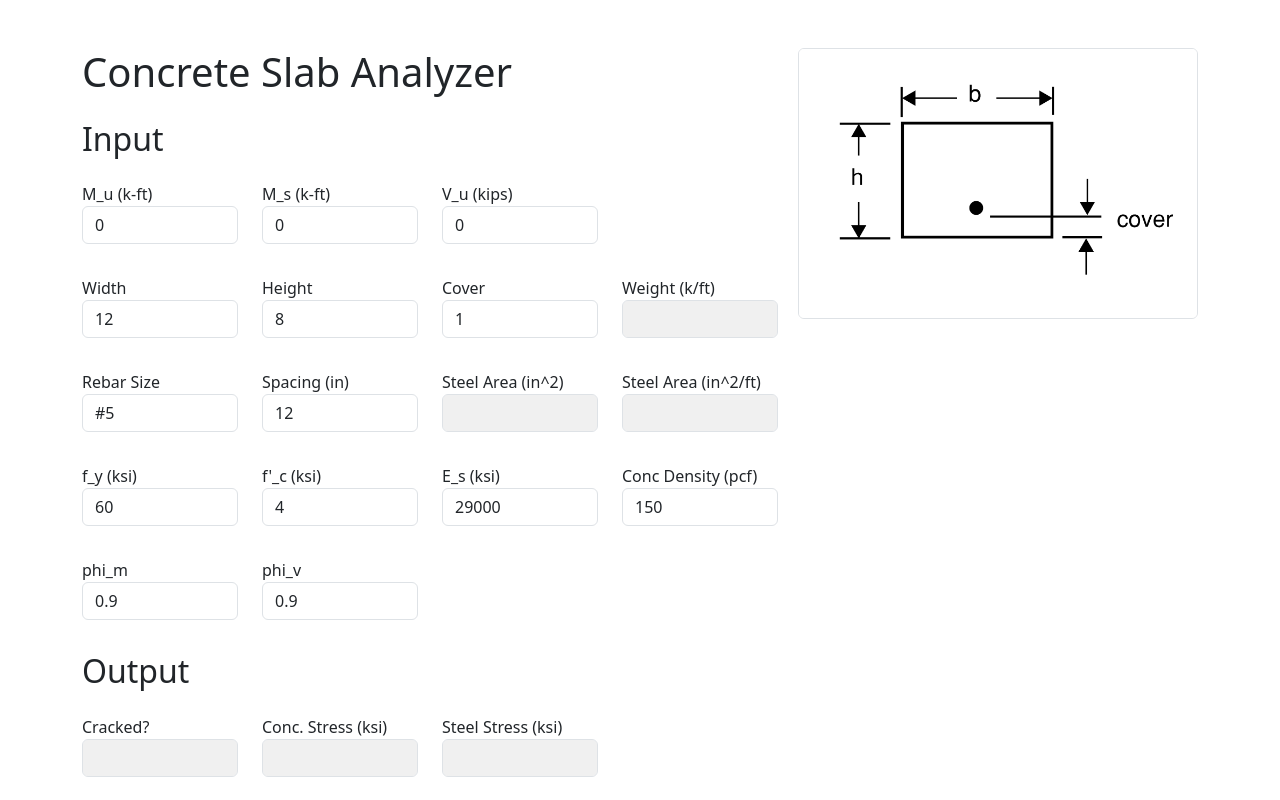
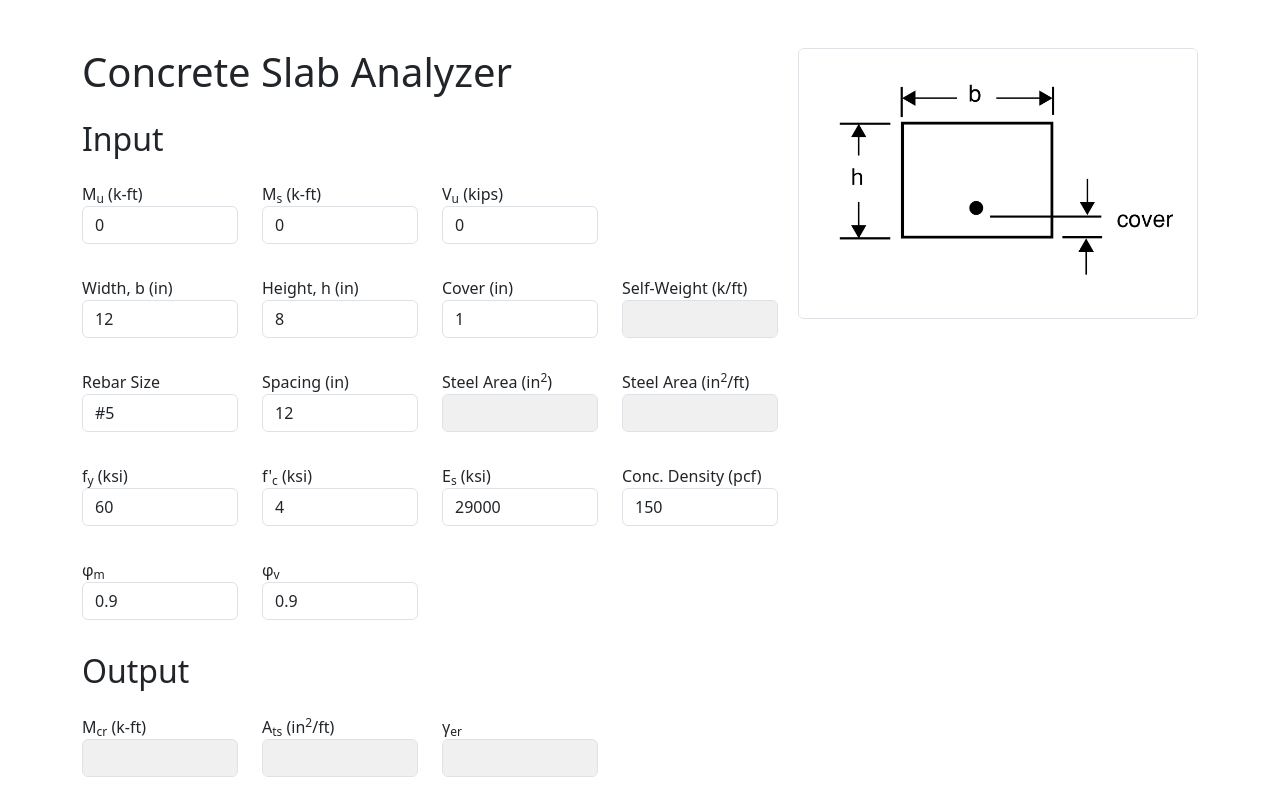
Before and after one commit to kevscon/concrete-beam-frontend, a React (Vite) app: page / in a window 1280 px wide. Shown: the top 800 px of the page. Built offline with nearby package versions, Linux system fonts and the light colour scheme; no server answers.

Commit message:
backend updates

```diff
--- a/src/App.jsx
+++ b/src/App.jsx
@@ -27,6 +27,10 @@ const App = () => {
   const [areaSteel, setAreaSteel] = useState('');
   const [areaSteelPerFt, setAreaSteelPerFt] = useState('');
 
+  const [M_cr, setM_cr] = useState('');
+  const [Ats, setAts] = useState('');
+  const [gamma_er, setgamma_er] = useState('');
+
   const [cracked, setCracked] =  useState('');
   const [fConc, setfConc] =  useState('');
   const [fSteel, setfSteel] =  useState('');
@@ -45,6 +49,7 @@ const App = () => {
           concDensity: materialInput.concDensity,
         });
         setWeight(response.data.weight);
+        setM_cr(response.data.M_cr)
       } catch (error) {
         console.error('Error calculating weight:', error);
       }
@@ -173,7 +178,7 @@ const App = () => {
         {/* Load Input */}
         <div className="row mb-3 align-items-end">
           <div className="col-md-3 mb-3">
-            <label htmlFor="M_u">M_u (k-ft)</label>
+            <label htmlFor="M_u">M<sub>u</sub> (k-ft)</label>
             <input
               type="number"
               id="M_u"
@@ -183,7 +188,7 @@ const App = () => {
             />
           </div>
           <div className="col-md-3 mb-3">
-            <label htmlFor="M_s">M_s (k-ft)</label>
+            <label htmlFor="M_s">M<sub>s</sub> (k-ft)</label>
             <input
               type="number"
               id="M_s"
@@ -193,7 +198,7 @@ const App = () => {
             />
           </div>
           <div className="col-md-3 mb-3">
-            <label htmlFor="V_u">V_u (kips)</label>
+            <label htmlFor="V_u">V<sub>u</sub> (kips)</label>
             <input
               type="number"
               id="V_u"
@@ -206,20 +211,38 @@ const App = () => {
 
         {/* Section Input Group with Weight Output */}
         <div className="row mb-3 align-items-end">
-          {['width', 'height', 'cover'].map((key) => (
-            <div className="col-md-3 mb-3" key={key}>
-              <label htmlFor={key}>{key.charAt(0).toUpperCase() + key.slice(1)}</label>
-              <input
-                type="number"
-                id={key}
-                className="form-control"
-                value={sectionInput[key] || 0}
-                onChange={(e) => handleSectionInputChange(key, e.target.value)}
-              />
-            </div>
-          ))}
           <div className="col-md-3 mb-3">
-            <label htmlFor="weight">Weight (k/ft)</label>
+            <label htmlFor="width">Width, b (in)</label>
+            <input
+              type="number"
+              id="width"
+              className="form-control"
+              value={sectionInput.width}
+              onChange={(e) => handleSectionInputChange('width', e.target.value)}
+            />
+          </div>
+          <div className="col-md-3 mb-3">
+            <label htmlFor="height">Height, h (in)</label>
+            <input
+              type="number"
+              id="height"
+              className="form-control"
+              value={sectionInput.height}
+              onChange={(e) => handleSectionInputChange('height', e.target.value)}
+            />
+          </div>
+          <div className="col-md-3 mb-3">
+            <label htmlFor="cover">Cover (in)</label>
+            <input
+              type="number"
+              id="cover"
+              className="form-control"
+              value={sectionInput.cover}
+              onChange={(e) => handleSectionInputChange('cover', e.target.value)}
+            />
+          </div>
+          <div className="col-md-3 mb-3">
+            <label htmlFor="weight">Self-Weight (k/ft)</label>
             <input
               type="text"
               id="weight"
@@ -265,7 +288,7 @@ const App = () => {
             />
           </div>
           <div className="col-md-3 mb-3">
-            <label htmlFor="areaSteel">Steel Area (in^2)</label>
+            <label htmlFor="areaSteel">Steel Area (in<sup>2</sup>)</label>
             <input
               type="text"
               id="areaSteel"
@@ -278,7 +301,7 @@ const App = () => {
             />
           </div>
           <div className="col-md-3 mb-3">
-            <label htmlFor="areaSteelPerFt">Steel Area (in^2/ft)</label>
+            <label htmlFor="areaSteelPerFt">Steel Area (in<sup>2</sup>/ft)</label>
             <input
               type="text"
               id="areaSteelPerFt"
@@ -295,7 +318,7 @@ const App = () => {
         {/* Material Input */}
         <div className="row mb-3 align-items-end">
           <div className="col-md-3 mb-3">
-            <label htmlFor="f_y">f_y (ksi)</label>
+            <label htmlFor="f_y">f<sub>y</sub> (ksi)</label>
             <select
               id="f_y"
               className="form-control"
@@ -310,7 +333,7 @@ const App = () => {
             </select>
           </div>
           <div className="col-md-3 mb-3">
-            <label htmlFor="f_c">f'_c (ksi)</label>
+            <label htmlFor="f_c">f'<sub>c</sub> (ksi)</label>
             <input
               type="number"
               id="f_c"
@@ -320,7 +343,7 @@ const App = () => {
             />
           </div>
           <div className="col-md-3 mb-3">
-            <label htmlFor="E_s">E_s (ksi)</label>
+            <label htmlFor="E_s">E<sub>s</sub> (ksi)</label>
             <input
               type="number"
               id="E_s"
@@ -330,7 +353,7 @@ const App = () => {
             />
           </div>
           <div className="col-md-3 mb-3">
-            <label htmlFor="concDensity">Conc Density (pcf)</label>
+            <label htmlFor="concDensity">Conc. Density (pcf)</label>
             <input
               type="number"
               id="concDensity"
@@ -344,7 +367,7 @@ const App = () => {
         {/* Factor Input */}
         <div className="row mb-3 align-items-end">
           <div className="col-md-3 mb-3">
-            <label htmlFor="phi_m">phi_m</label>
+            <label htmlFor="phi_m">&phi;<sub>m</sub></label>
             <input
               type="number"
               id="phi_m"
@@ -354,7 +377,7 @@ const App = () => {
             />
           </div>
           <div className="col-md-3 mb-3">
-            <label htmlFor="phi_v">phi_v</label>
+            <label htmlFor="phi_v">&phi;<sub>v</sub></label>
             <input
               type="number"
               id="phi_v"
@@ -366,6 +389,49 @@ const App = () => {
         </div>
 
         <h2 className="mb-4">Output</h2>
+
+        {/* Slab Prop Output */}
+        <div className="row mb-3 align-items-end">
+          <div className="col-md-3 mb-3">
+            <label htmlFor="M_cr">M<sub>cr</sub> (k-ft)</label>
+            <input
+              type="text"
+              id="M_cr"
+              className="form-control"
+              value={M_cr}
+              style={{
+                backgroundColor: '#f0f0f0'
+              }}
+              readOnly
+            />
+          </div>
+          <div className="col-md-3 mb-3">
+            <label htmlFor="Ats">A<sub>ts</sub> (in<sup>2</sup>/ft)</label>
+            <input
+              type="text"
+              id="Ats"
+              className="form-control"
+              value={Ats}
+              style={{
+                backgroundColor: '#f0f0f0'
+              }}
+              readOnly
+            />
+          </div>
+          <div className="col-md-3 mb-3">
+            <label htmlFor="gamma_er">&gamma;<sub>er</sub></label>
+            <input
+              type="text"
+              id="gamma_er"
+              className="form-control"
+              value={gamma_er}
+              style={{
+                backgroundColor: '#f0f0f0'
+              }}
+              readOnly
+            />
+          </div>
+        </div>
 
         {/* Stress Output */}
         <div className="row mb-3 align-items-end">
@@ -413,7 +479,7 @@ const App = () => {
         {/* Design Output */}
         <div className="row mb-3 align-items-end">
           <div className="col-md-3 mb-3">
-            <label htmlFor="phiMn">phiMn (k-ft)</label>
+            <label htmlFor="phiMn">&phi;M<sub>n</sub> (k-ft)</label>
             <input
               type="text"
               id="phiMn"
@@ -439,7 +505,7 @@ const App = () => {
             />
           </div>
           <div className="col-md-3 mb-3">
-            <label htmlFor="phiVn">phiMn (k-ft)</label>
+            <label htmlFor="phiVn">&phi;V<sub>n</sub> (k-ft)</label>
             <input
               type="text"
               id="phiVn"
```
